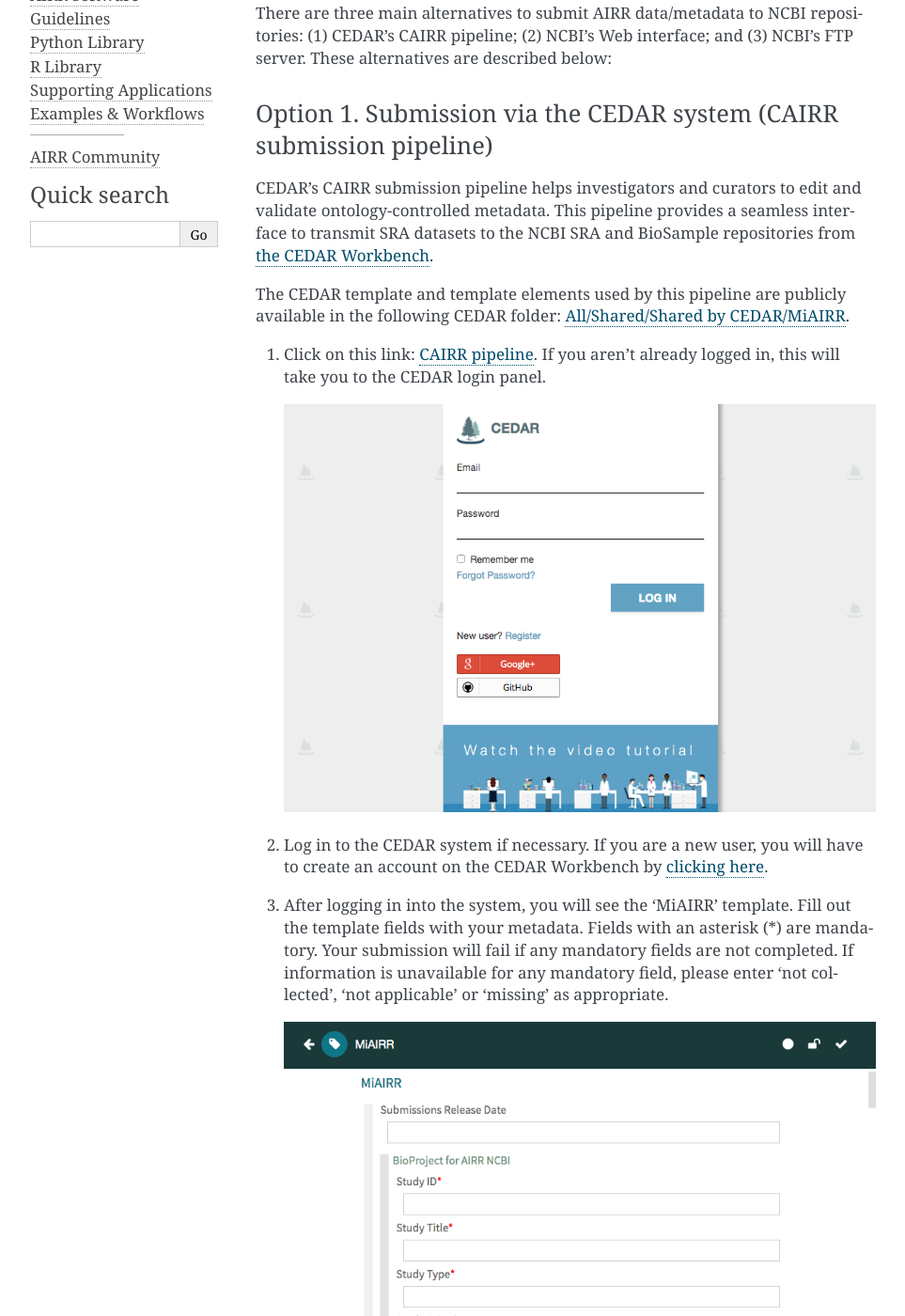
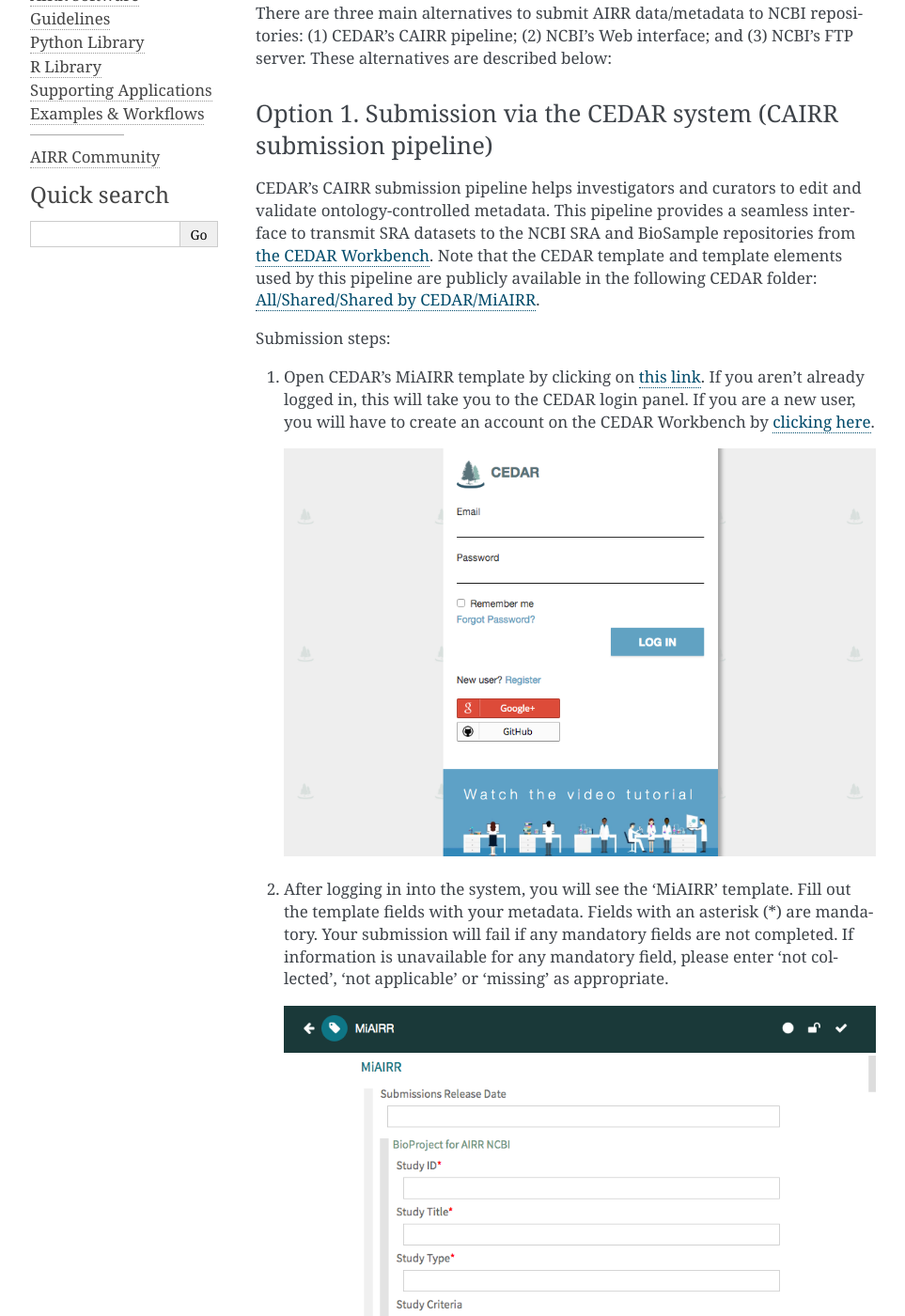
Before and after one commit to airr-community/airr-standards, a Sphinx documentation site: the page built from docs/miairr/manual_miairr_ncbi.rst, in a window 1280 px wide and 1400 px high, scrolled down 615 px. Shown: the whole window at 94% size, without its empty margins (148-1111 px from the left). Built offline with Sphinx 7.4.7, drawn with Linux system fonts in a browser that asks for light colours; pages that are not in the unit, such as notebooks, are missing from menus.

Commit message:
Update manual_miairr_ncbi.rst

```diff
--- a/docs/miairr/manual_miairr_ncbi.rst
+++ b/docs/miairr/manual_miairr_ncbi.rst
@@ -21,15 +21,13 @@
 Option 1. Submission via the CEDAR system (CAIRR submission pipeline)
 ---------------------------------------------------------------------
 
-CEDAR's CAIRR submission pipeline helps investigators and curators to edit and validate ontology-controlled metadata. This pipeline provides a seamless interface to transmit SRA datasets to the NCBI SRA and BioSample repositories from `the CEDAR Workbench <https://cedar.metadatacenter.org>`_.
+CEDAR's CAIRR submission pipeline helps investigators and curators to edit and validate ontology-controlled metadata. This pipeline provides a seamless interface to transmit SRA datasets to the NCBI SRA and BioSample repositories from `the CEDAR Workbench <https://cedar.metadatacenter.org>`_. Note that the CEDAR template and template elements used by this pipeline are publicly available in the following CEDAR folder: `All/Shared/Shared by CEDAR/MiAIRR <https://cedar.metadatacenter.org/dashboard?folderId=https:%2F%2Frepo.metadatacenter.org%2Ffolders%2F4e5ce935-03ea-401a-804c-c38160c560f2>`_.
 
-The CEDAR template and template elements used by this pipeline are publicly available in the following CEDAR folder: `All/Shared/Shared by CEDAR/MiAIRR <https://cedar.metadatacenter.org/dashboard?folderId=https:%2F%2Frepo.metadatacenter.org%2Ffolders%2F4e5ce935-03ea-401a-804c-c38160c560f2>`_.
+Submission steps:
 
-#. Click on this link: `CAIRR pipeline <https://cedar.metadatacenter.org/instances/create/https://repo.metadatacenter.org/templates/ea716306-5263-4f7a-9155-b7958f566933?folderId=https:%2F%2Frepo.metadatacenter.org%2Ffolders%2F4e5ce935-03ea-401a-804c-c38160c560f2>`_. If you aren't already logged in, this will take you to the CEDAR login panel.
+#. Open CEDAR's MiAIRR template by clicking on `this link <https://cedar.metadatacenter.org/instances/create/https://repo.metadatacenter.org/templates/ea716306-5263-4f7a-9155-b7958f566933?folderId=https:%2F%2Frepo.metadatacenter.org%2Ffolders%2F4e5ce935-03ea-401a-804c-c38160c560f2>`_. If you aren't already logged in, this will take you to the CEDAR login panel. If you are a new user, you will have to create an account on the CEDAR Workbench by `clicking here <https://auth.metadatacenter.org/auth/realms/CEDAR/login-actions/registration?client_id=cedar-angular-app>`_.
 
    .. image:: ../cairr/images/CAIRR_login.png
-
-#. Log in to the CEDAR system if necessary. If you are a new user, you will have to create an account on the CEDAR Workbench by `clicking here <https://auth.metadatacenter.org/auth/realms/CEDAR/login-actions/registration?client_id=cedar-angular-app>`_.
 
 #. After logging in into the system, you will see the 'MiAIRR' template. Fill out the template fields with your metadata. Fields with an asterisk (*) are mandatory. Your submission will fail if any mandatory fields are not completed. If information is unavailable for any mandatory field, please enter ‘not collected’, ‘not applicable’ or ‘missing’ as appropriate.
 
```
